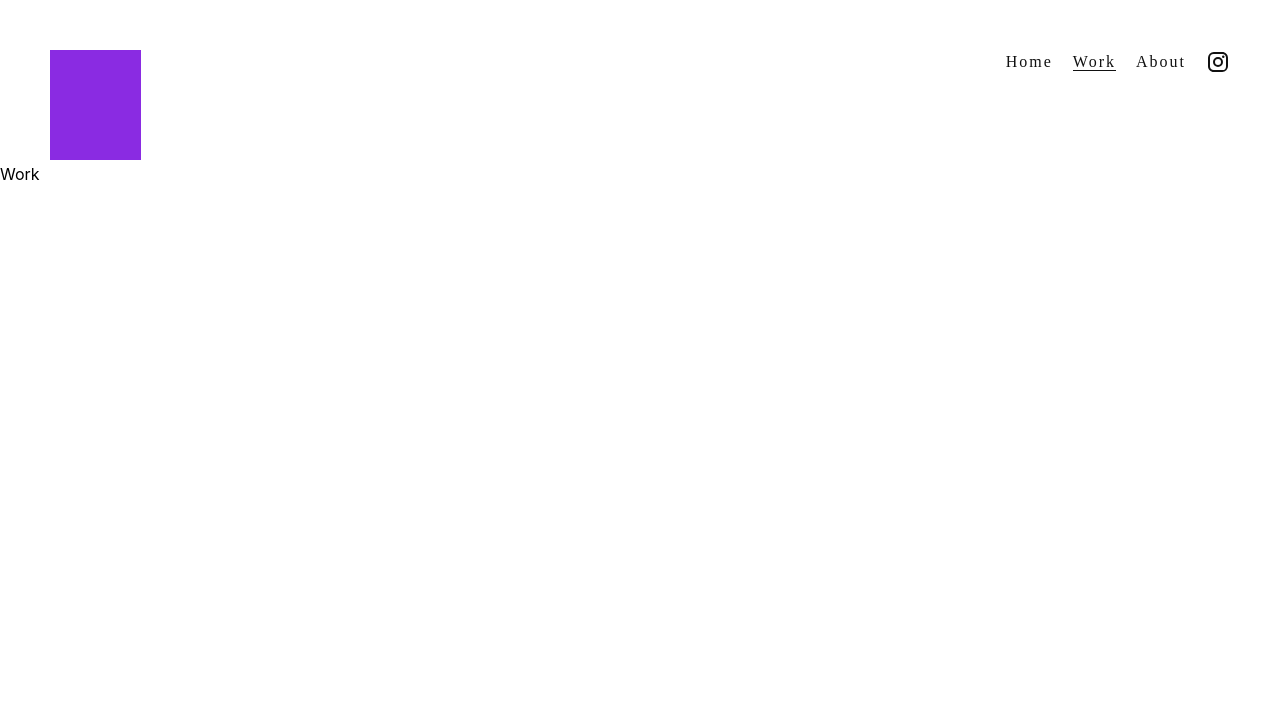
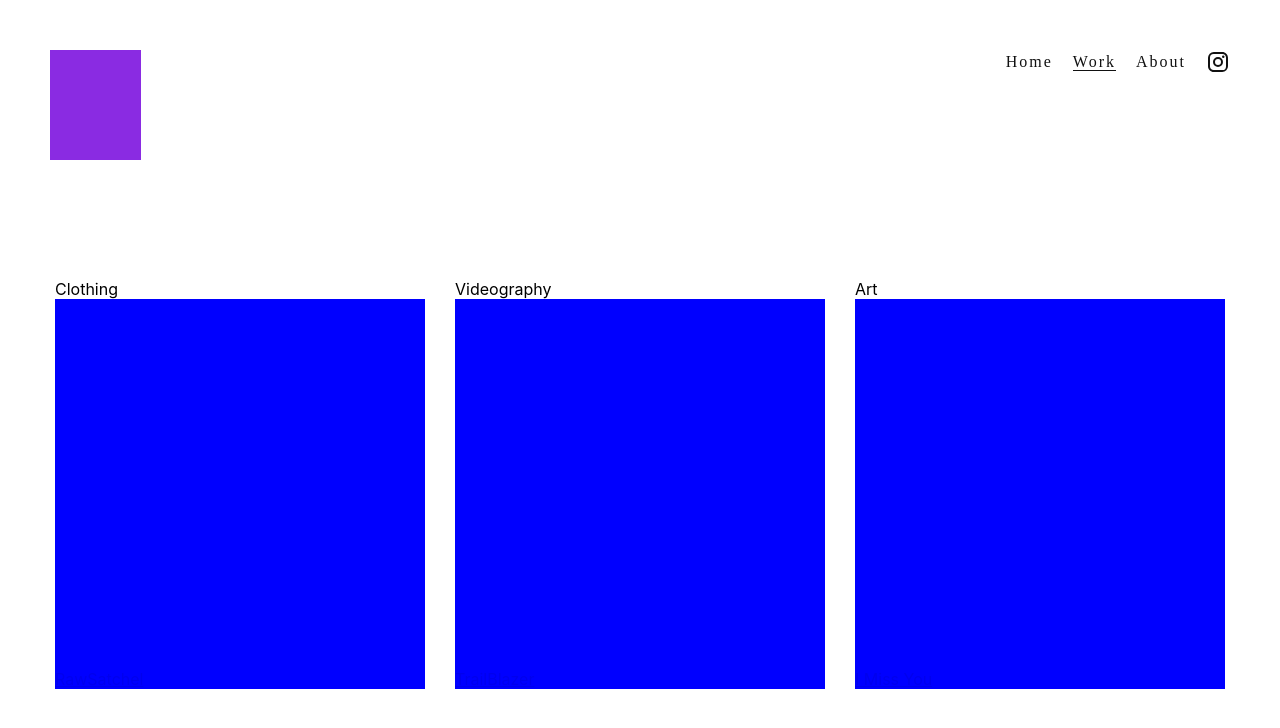
Before and after one commit to ash626/YiuHei, a React (Create React App) app in the folder yiuhei/: page /work in a window 1280 px wide. Shown: the top 728 px of the page. Built offline with nearby package versions, Linux system fonts and the light colour scheme.

Commit message:
Added work page, setup generated component to display work item pages and routes to work item pages. created test work item pages Removed unnecessay auto-generated css rules in app.css

```diff
--- a/yiuhei/src/App.css
+++ b/yiuhei/src/App.css
@@ -1,43 +1,3 @@
-.App {
-  text-align: center;
-}
-
-.App-logo {
-  height: 40vmin;
-  pointer-events: none;
-}
-
-@media (prefers-reduced-motion: no-preference) {
-  .App-logo {
-    animation: App-logo-spin infinite 20s linear;
-  }
-}
-
-.App-header {
-  background-color: #282c34;
-  min-height: 100vh;
-  display: flex;
-  flex-direction: column;
-  align-items: center;
-  justify-content: center;
-  font-size: calc(10px + 2vmin);
-  color: white;
-}
-
-.App-link {
-  color: #61dafb;
-}
-
-@keyframes App-logo-spin {
-  from {
-    transform: rotate(0deg);
-  }
-  to {
-    transform: rotate(360deg);
-  }
-}
-
-
 #header{
   flex-direction: row;
   display: inline-flex;
--- a/yiuhei/src/App.js
+++ b/yiuhei/src/App.js
@@ -20,9 +20,9 @@ import './App.css';
  * linkes to the route are displayed on the menu in the top right corner if the onMenu boolean is true.
  */
 const routes = [
-  {path: '/',       name: 'Home',   onMenu: true, comp: HomePage},
-  {path: '/work',   name: 'Work',   onMenu: true, comp: WorkPage},
-  {path: '/about',  name: 'About',  onMenu: true, comp: AboutPage}
+  {path: '/',       name: 'Home',   onMenu: true, exact: true,  comp: HomePage},
+  {path: '/work',   name: 'Work',   onMenu: true, exact: false, comp: WorkPage},
+  {path: '/about',  name: 'About',  onMenu: true, exact: true,  comp: AboutPage}
 ]
 
 class App extends Component{
@@ -34,8 +34,8 @@ class App extends Component{
       </div>
       <Route render={({location}) => (
         <>
-          {routes.map(({path, comp}, id) => (
-            <Route key={path} exact path={path}>
+          {routes.map(({path, comp, exact}, id) => (
+            <Route key={path} exact={exact} path={path}>
               {/* Using createElement because <comp> wont work due to lower case first letter */}
               {React.createElement(comp, {location:location, history:createBrowserHistory()})}
             </Route>
--- a/yiuhei/src/ContentPages/Work.css
+++ b/yiuhei/src/ContentPages/Work.css
@@ -0,0 +1,30 @@
+#work-wrapper{
+  margin: 100px auto;
+  width: 1200px;
+}
+
+#work-content{
+  display: flex;
+  flex-direction: row;
+}
+
+.title{
+  margin: auto;
+}
+
+.divider{
+  border-bottom-width: 1px;
+  border-bottom-color: black;
+}
+
+.work-list{
+  max-width: 400px;
+  width: 100%;
+  padding: 15px;
+}
+
+.work-item{
+  padding-top: 100%;
+  background-color: blue;
+  flex: 1;
+}
--- a/yiuhei/src/ContentPages/Work.js
+++ b/yiuhei/src/ContentPages/Work.js
@@ -1,9 +1,49 @@
 import React, { Component }  from 'react';
+import {Route} from 'react-router-dom';
 import './Work.css';
+import WorkList from './WorkList';
+import RawSatchel from './WorkItemPages/RawSatchel';
+import TrailBlazer from './WorkItemPages/TrailBlazer';
+import IMissYou from './WorkItemPages/IMissYou';
+var workItemsLists=[
+  { title: 'Clothing',
+    workItems: [
+      {name: 'RawSatchel', path: '/RawSatchel', comp: RawSatchel},
+    ]},
+
+  { title: 'Videography',
+    workItems: [
+      {name: 'TrailBlazer', path: '/TrailBlazer', comp: TrailBlazer},
+    ]},
+
+  { title: 'Art',
+    workItems: [
+      {name: 'I Miss You', path: '/imissyou', comp: IMissYou},
+    ]}
+  ]
 
 class Work extends Component{
   render() {
-    return <>Work</>
+    return (
+      <>
+        <Route exact path='/work'>
+          <div id='work-wrapper'>
+            <div id='work-content'>
+              {workItemsLists.map(workItemList => (
+                <WorkList workItemList={workItemList}/>
+              ))}
+            </div>
+          </div>
+        </Route>
+        {workItemsLists.map(({workItems}) => (
+          workItems.map(({path, comp}) => (
+            <Route path={'/work' + path}>
+              {React.createElement(comp)}
+            </Route>
+          ))
+        ))}
+      </>
+    );
   }
 }
 
--- /dev/null
+++ b/yiuhei/src/ContentPages/WorkItemPages/IMissYou.js
@@ -0,0 +1,9 @@
+import React, { Component }  from 'react';
+
+class IMissYou extends Component{
+  render(){
+    return <>IMissYou</>
+  }
+}
+
+export default IMissYou;
--- /dev/null
+++ b/yiuhei/src/ContentPages/WorkItemPages/RawSatchel.js
@@ -0,0 +1,9 @@
+import React, { Component }  from 'react';
+
+class RawSatchel extends Component{
+  render(){
+    return <>Raw Satchel</>
+  }
+}
+
+export default RawSatchel;
--- /dev/null
+++ b/yiuhei/src/ContentPages/WorkItemPages/TrailBlazer.js
@@ -0,0 +1,9 @@
+import React, { Component }  from 'react';
+
+class TrailBlazer extends Component{
+  render(){
+    return <>TrailBlazer</>
+  }
+}
+
+export default TrailBlazer;
--- /dev/null
+++ b/yiuhei/src/ContentPages/WorkList.js
@@ -0,0 +1,26 @@
+import React, {Component} from "react";
+import {Link} from 'react-router-dom';
+
+class WorkList extends Component{
+  render() {
+    return (
+      <div className='work-list'>
+        <div className='title-wrapper'>
+          <span className='title'>{this.props.workItemList.title}</span>
+        </div>
+        <div className='divider'/>
+        {this.props.workItemList.workItems.map(({image, name, path}, id) => (
+          <Link to={'/work' + path}>
+            <div className='work-item'>
+              <span className='work-name'>{name}</span>
+              {/*<img src={image}/>*/}
+            </div>
+          </Link>
+        ))}
+      </div>
+    )
+  }
+
+}
+
+export default WorkList
```
